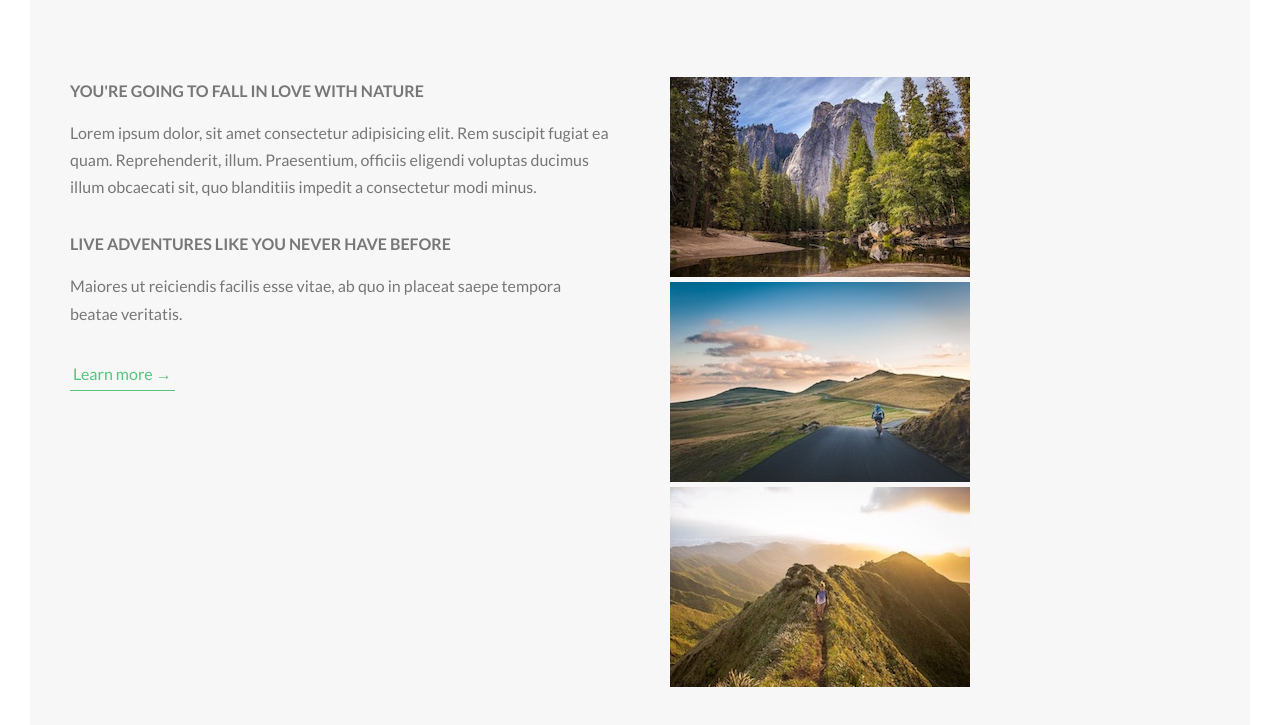
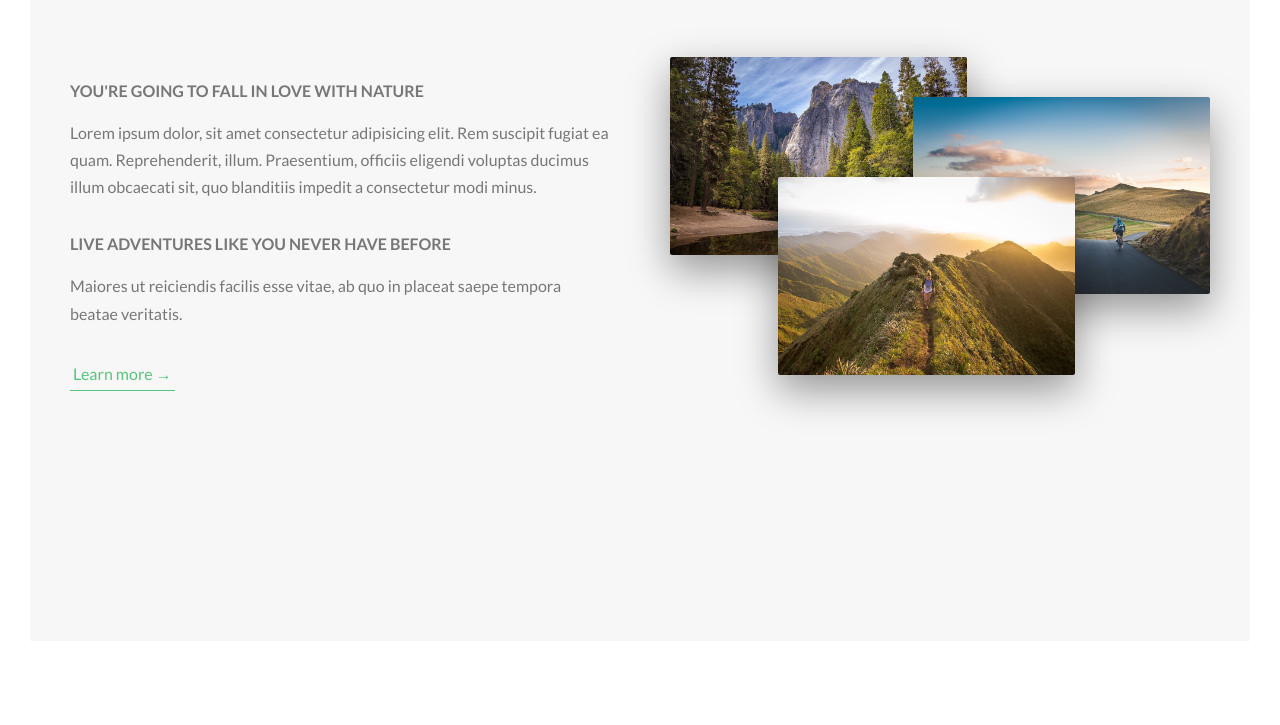
Before and after one commit to cTraymany/advanced-css-course-master, a website: page Natours/starter/index.html in a window 1280 px wide. Shown: the part 943-1668 px from the top of the page. After the commit the page ends 1614 px from the top, so only its background shows below. Drawn offline with Linux system fonts and the light colour scheme; files that its build step writes are made by us from their sources.

Commit message:
places photos and animations on hover

```diff
--- a/Natours/starter/index.html
+++ b/Natours/starter/index.html
@@ -49,9 +49,9 @@
                     </div>
                     <div class="col-1-of-2">
                         <div class="composition">
-                            <img src="img/nat-1.jpg" alt="Photo 1" class="composition__photo composition__photo--p1">
-                            <img src="img/nat-2.jpg" alt="Photo 2" class="composition__photo composition__photo--p2">
-                            <img src="img/nat-3.jpg" alt="Photo 3" class="composition__photo composition__photo--p3">
+                            <img src="img/nat-1-large.jpg" alt="Photo 1" class="composition__photo composition__photo--p1">
+                            <img src="img/nat-2-large.jpg" alt="Photo 2" class="composition__photo composition__photo--p2">
+                            <img src="img/nat-3-large.jpg" alt="Photo 3" class="composition__photo composition__photo--p3">
                         </div>
                     </div>
                 </div>
--- a/Natours/starter/sass/components/_button.scss
+++ b/Natours/starter/sass/components/_button.scss
@@ -42,7 +42,8 @@
         background-color: $color-primary;
         color: $color-white;
         box-shadow: 0 1rem 2rem rgba($color-black, .15);
-        transform: translateY(-2px)
+        transform: translateY(-2px);
+        transition: all .2s;
     }
     &:active {
         box-shadow: 0 .5rem 1rem rgba($color-black, .15);
--- /dev/null
+++ b/Natours/starter/sass/components/_composition.scss
@@ -0,0 +1,33 @@
+.composition {
+    position: relative;
+
+    &__photo {
+        width: 55%;
+        box-shadow: 0 1.5rem 4rem rgba($color-black, .4);
+        border-radius: 2px;
+        position: absolute;
+        z-index: 1;
+        transition: all .2s;
+
+        &--p1 {
+            left: 0;
+            top: -2rem;
+        }
+
+        &--p2 {
+            right: 0;
+            top: 2rem;
+        }
+
+        &--p3 {
+            left: 20%;
+            top: 10rem;
+        }
+
+        &:hover {
+            transform: scale(1.05);
+            box-shadow: 0 2.5rem 4rem rgba($color-black, .5);
+            z-index: 2;
+        }
+    }
+}
--- a/Natours/starter/sass/main.scss
+++ b/Natours/starter/sass/main.scss
@@ -8,6 +8,7 @@
 @import "base/utilities";
 
 @import "components/button";
+@import "components/composition";
 
 @import "layout/grid";
 @import "layout/header";
```
Also changed, not shown: Natours/starter/css/style.css.
